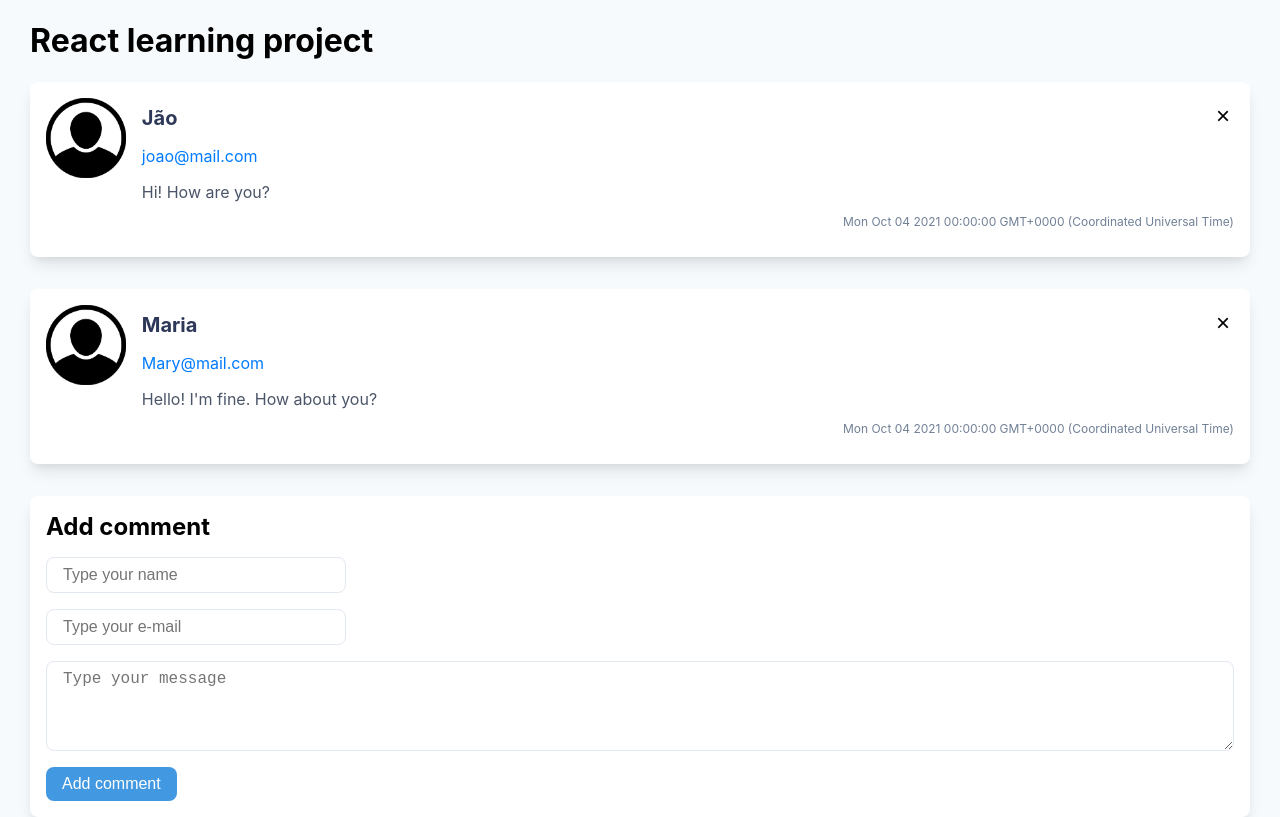
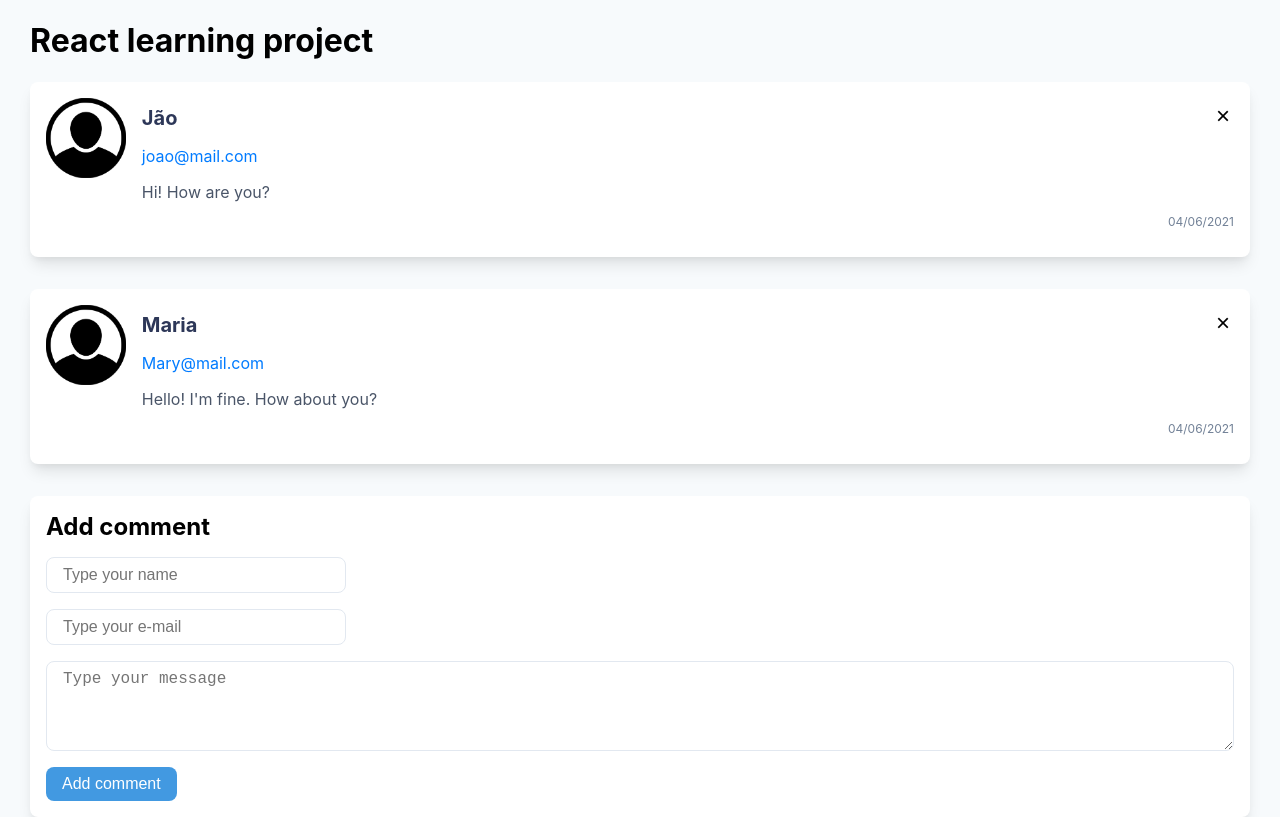
Before and after one commit to LuanZwang/learning-react-js, a React (Create React App) app: page / in a window 1280 px wide. Built offline with nearby package versions, Linux system fonts and the light colour scheme.

Commit message:
Added date formatting package

```diff
--- a/package.json
+++ b/package.json
@@ -4,6 +4,7 @@
   "private": true,
   "dependencies": {
     "cra-template": "1.1.2",
+    "date-fns": "^2.23.0",
     "react": "^17.0.2",
     "react-dom": "^17.0.2",
     "react-scripts": "4.0.3"
--- a/src/App.js
+++ b/src/App.js
@@ -11,14 +11,14 @@ class App extends Component {
         id: 0,
         name: 'Jão',
         email: 'joao@mail.com',
-        date: new Date(2021, 9, 4),
+        date: new Date(2021, 5, 4, 17, 30, 0),
         message: 'Hi! How are you?'
       },
       {
         id: 1,
         name: 'Maria',
         email: 'Mary@mail.com',
-        date: new Date(2021, 9, 4),
+        date: new Date(2021, 5, 4, 12, 15, 0),
         message: 'Hello! I\'m fine. How about you?'
       },
     ],
--- a/src/components/Comment.js
+++ b/src/components/Comment.js
@@ -1,6 +1,8 @@
 import React from 'react';
 import './Comment.css';
+import { formatRelative } from 'date-fns';
 import userImage from '../images/user.png'
+import { ptBR } from 'date-fns/locale'
 
 //stateless component
 const Comment = props => {
@@ -18,7 +20,7 @@ const Comment = props => {
             <h2 className="name">{props.name}</h2>
             <p className="email">{props.email}</p>
             <p className="message">{props.children}</p>
-            <p className="date">{props.date.toString()}</p>
+            <p className="date">{formatRelative(props.date, new Date(), { locale: ptBR })}</p>
             <button onClick={props.onRemove}>&times;</button>
         </div>
     </div>
```
Also changed, not shown: 1 other file (tests, documents, lock files or other folders).
